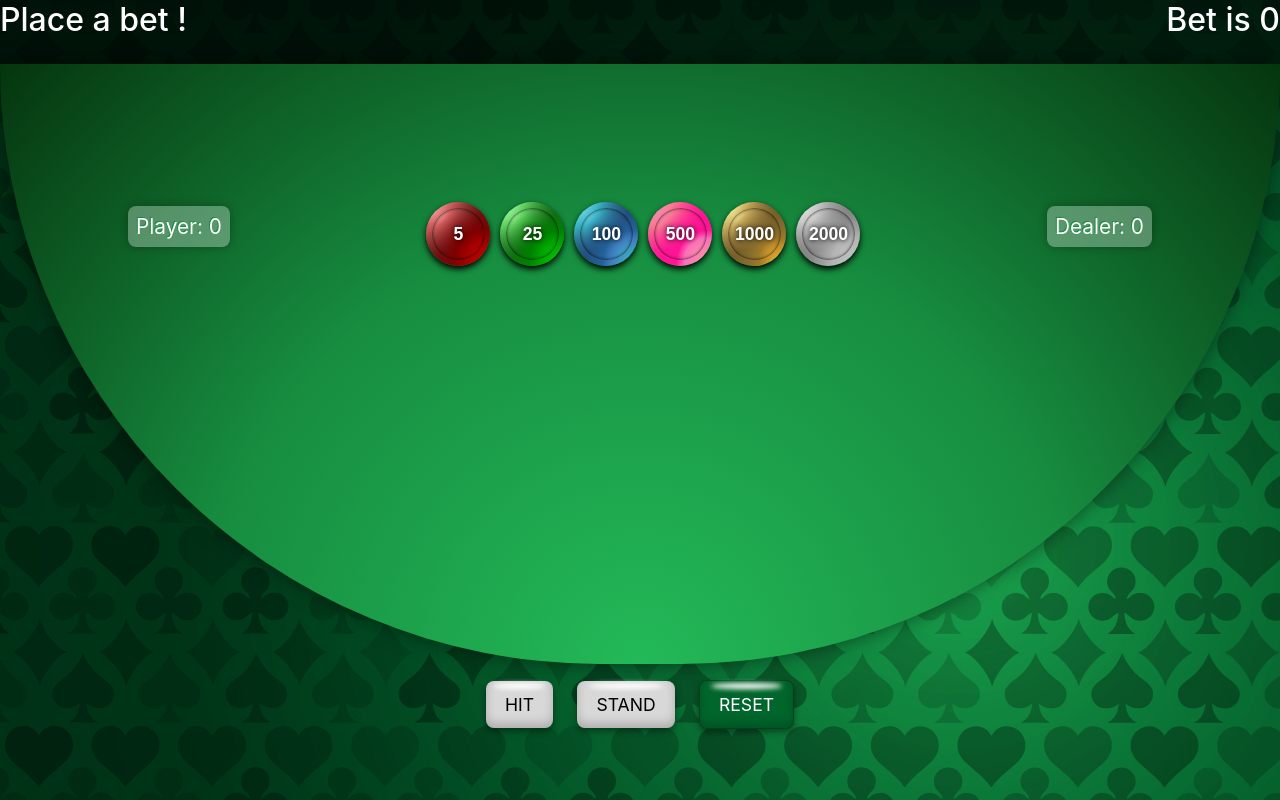
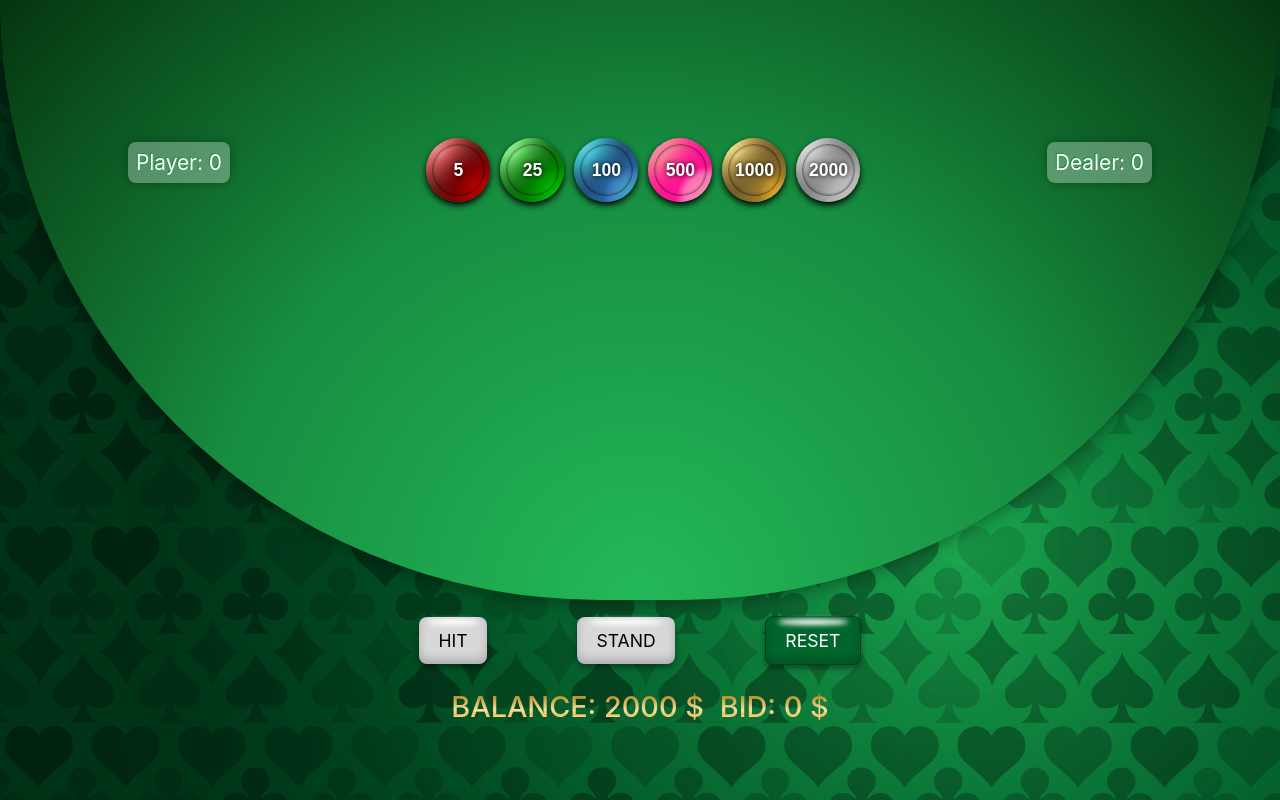
Before and after one commit to viktoriia-kravchuk/blackjack_game, a React (Create React App) app: page / in a window 1280 px wide. Both pictures are taken after a click on the picture 640 px from the left and 611 px from the top of the page. Built offline with nearby package versions, Linux system fonts and the light colour scheme.

Commit message:
added player balance

```diff
--- a/src/App.tsx
+++ b/src/App.tsx
@@ -8,6 +8,7 @@ import BettingOptions from "./components/BettingOptions/BettingOptions";
 import Header from "./components/Header/Header";
 import GameTable from "./components/GameTable/GameTable";
 import ActionButtons from "./components/ActionButtons/ActionButtons";
+import BalanceInfo from "./components/BalanceInfo/BalanceInfo";
 
 function App() {
   useEffect(() => {
@@ -22,12 +23,12 @@ function App() {
     <div className="main-container">
       {gameState !== GameState.Idle ? (
         <>
-          <Header />
+          {/* <Header /> */}
           <div className="content-container">
             <GameTable />
             <div className="action-container">
-              {/* <Scores> */}
               <ActionButtons />
+              <BalanceInfo/>
             </div>
           </div>
         </>
--- /dev/null
+++ b/src/components/BalanceInfo/BalanceInfo.module.css
@@ -0,0 +1,26 @@
+ .balance-wrapper {
+     display: flex;
+     flex-direction: row;
+     justify-content: space-between;
+     padding: 1rem 2rem;
+     gap: 1rem;
+ }
+
+ .balance {
+     background: linear-gradient(to top, #ffd477 22%, #ffc86a 24%, #f2bf51 26%, #edc369 27%, #f7e09b 40%, #c2932f 78%, #8a6821 95% );
+     -webkit-background-clip: text;
+     -webkit-text-fill-color: transparent;
+     color: #fff;
+     position: relative;
+     text-transform: uppercase;
+     font-size: 1.8rem;
+     margin: 0;
+     font-weight: 500;
+
+}
+
+@media (max-width: 767px) {
+    .balance {
+         font-size: 1.5rem;
+    }
+}
--- /dev/null
+++ b/src/components/BalanceInfo/BalanceInfo.tsx
@@ -0,0 +1,19 @@
+import { observer } from "mobx-react";
+import blackjackStore from "../../stores/GameStore";
+import styles from "./BalanceInfo.module.css";
+
+const BalanceInfo = () => {
+  return (
+    <>
+      <div className={styles["balance-wrapper"]}>
+        <div className={styles["balance"]}>
+          Balance: {blackjackStore.playerBalance} $
+        </div>
+        <div className={styles["balance"]}>
+          Bid: {blackjackStore.betAmount} $
+        </div>
+      </div>
+    </>
+  );
+};
+export default observer(BalanceInfo);
--- a/src/stores/GameStore.ts
+++ b/src/stores/GameStore.ts
@@ -9,9 +9,10 @@ class BlackjackStore {
   playerTotal = 0;
   dealerTotal = 0;
   betAmount = 0;
+  playerBalance: number = 2000;
   numberOfDecks: numberOfDecks = 2;
   gameState: GameState = GameState.Idle;
-  playerHasBlackjack:boolean = false;
+  playerHasBlackjack: boolean = false;
   dealerHasBlackjack: boolean = false;
 
   constructor() {
@@ -22,6 +23,7 @@ class BlackjackStore {
       playerTotal: observable,
       dealerTotal: observable,
       betAmount: observable,
+      playerBalance: observable,
       gameState: observable,
       numberOfDecks: observable,
       playerHasBlackjack: observable,
@@ -53,6 +55,12 @@ class BlackjackStore {
         this.dealerHasBlackjack = this.checkForBlackjack(this.dealerHand);
       }
     );
+
+    reaction(
+      () => this.gameState,
+      (newGameState) => {
+        this.updatePlayerBalance(newGameState);
+      })
   }
 
   setGameState(newState: GameState): void {
@@ -160,18 +168,18 @@ class BlackjackStore {
       return;
     }
     // Dealer hits until hand value is 17 or higher
-    while (this.computedDealerTotal  < 17) {
+    while (this.computedDealerTotal < 17) {
       const card = this.deck.pop();
       if (card) {
         this.dealerHand.push(card);
       }
     }
     // Determine winner
-    if (this.computedDealerTotal  > 21) {
+    if (this.computedDealerTotal > 21) {
       this.gameState = GameState.Win; // dealer bust, player wins
-    } else if (this.playerTotal > this.computedDealerTotal ) {
+    } else if (this.playerTotal > this.computedDealerTotal) {
       this.gameState = GameState.Win; // player has higher hand value, player wins
-    } else if (this.computedDealerTotal  > this.playerTotal) {
+    } else if (this.computedDealerTotal > this.playerTotal) {
       this.gameState = GameState.Lose; // dealer has higher hand value, player loses
     } else {
       this.gameState = GameState.Draw; // hand values are tied, it's a draw
@@ -182,17 +190,28 @@ class BlackjackStore {
   checkForBlackjack(hand: Card[]): boolean {
     const total = this.calculateTotal(hand);
     const isBlackjack = total === 21 && hand.length === 2;
-    if(isBlackjack){
+    if (isBlackjack) {
       this.gameState = GameState.Blackjack;
     }
     return isBlackjack;
   }
 
+  updatePlayerBalance(gameOutcome: GameState): void {
+    if (gameOutcome === GameState.Win) {
+      this.playerBalance += this.betAmount;
+    } else if (gameOutcome === GameState.Lose) {
+      this.playerBalance -= this.betAmount;
+    } else if (gameOutcome === GameState.Blackjack) {
+      this.playerBalance += this.betAmount * 1.5;
+    }
+    return;
+  }
+
   // method to place a bet
   placeBet(amount: number) {
     if (this.gameState === GameState.Betting) {
-      if (amount <= 0) {
-        throw new Error("Bet amount must be greater than 0.");
+      if (amount <= 0 || amount > this.playerBalance) {
+        throw new Error("Insufficient balance.");
       }
       this.betAmount = amount;
       this.gameState = GameState.Dealing;
```
